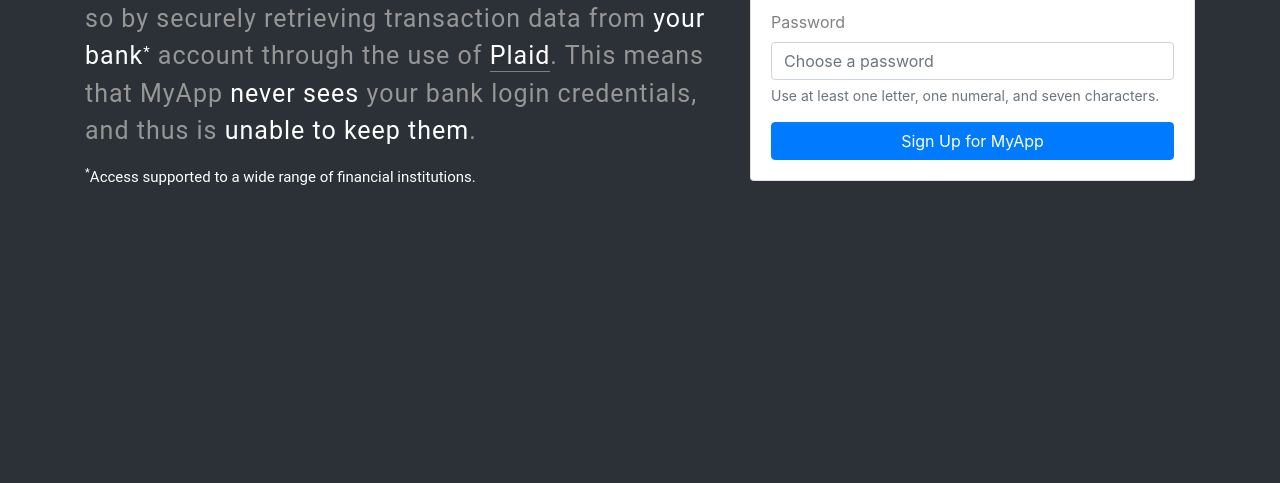
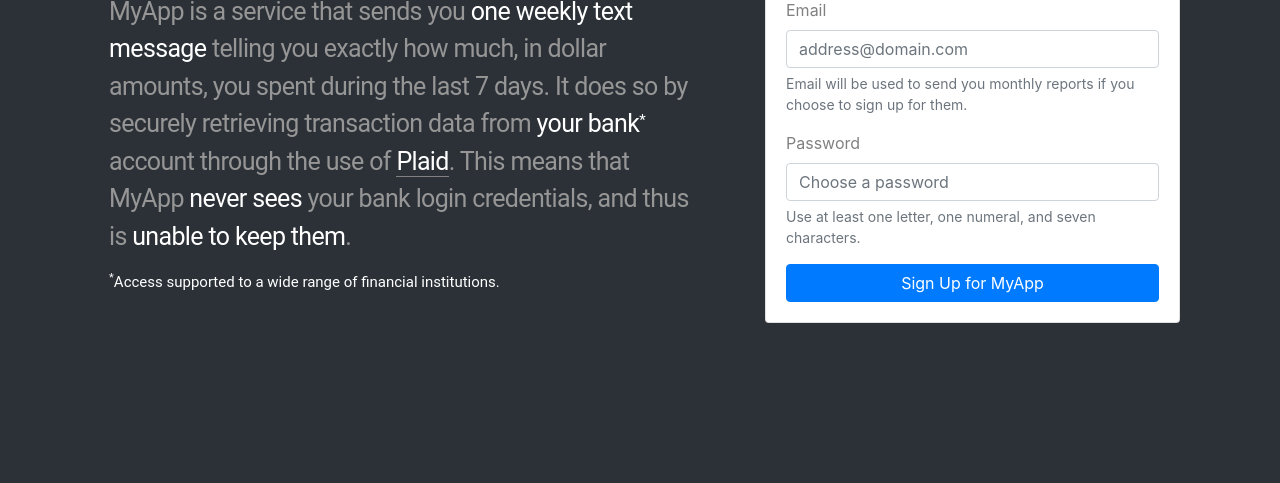
Before and after one commit to jaysee260/weekly-expenses-report, a website: page public/join/index.html in a window 1280 px wide. Shown: the part 317-800 px from the top of the page. Drawn offline with nearby package versions, Linux system fonts and the light colour scheme.

Commit message:
stylistic updates

```diff
--- a/public/join/index.html
+++ b/public/join/index.html
@@ -48,8 +48,8 @@
     /* ======================= */
     #intro #brand-content {
       font-family: Roboto,-apple-system,BlinkMacSystemFont,"Helvetica Neue","Segoe UI","Oxygen","Ubuntu","Cantarell","Open Sans",sans-serif;
-      /* margin-right: 30px;
-      margin-left: 30px; */
+      margin-right: 24px !important;
+      margin-left: 24px !important;
     }
 
     #intro #slogan {
@@ -61,7 +61,7 @@
     #intro #pitch {
       font-size: 25px;
       color: rgb(151, 150, 150);
-      letter-spacing: 1px;
+      letter-spacing: -.65px;
     }
 
     #pitch sup, .asterisk {
@@ -87,8 +87,8 @@
 
     /* Vertically center content of #intro */
     #intro .container {
-      /* display: flex;
-      align-items: center; */
+      display: flex;
+      align-items: center;
     }
 
     form label {
@@ -101,8 +101,7 @@
     }
 
     form {
-      /* margin: 0 auto; */
-      /* width: 340px; */
+      padding: 15px;
     }
   </style>
 </head>
```
